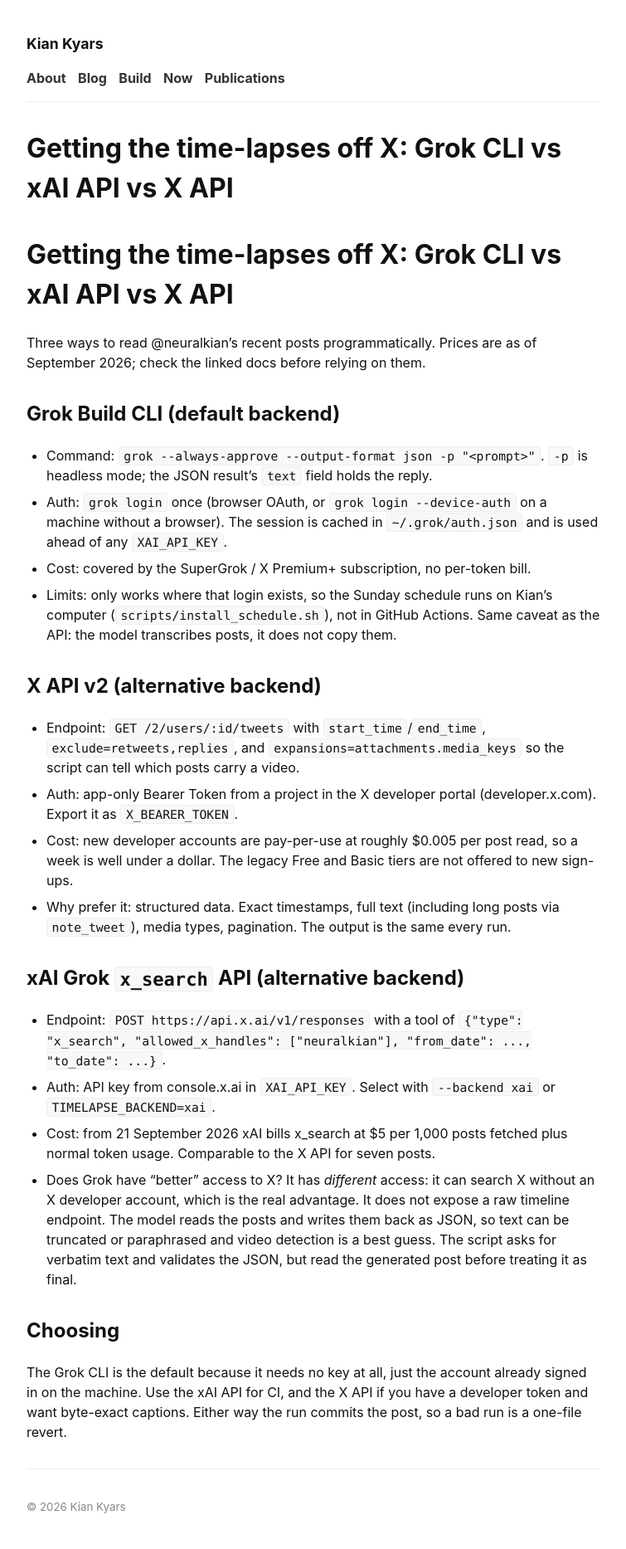
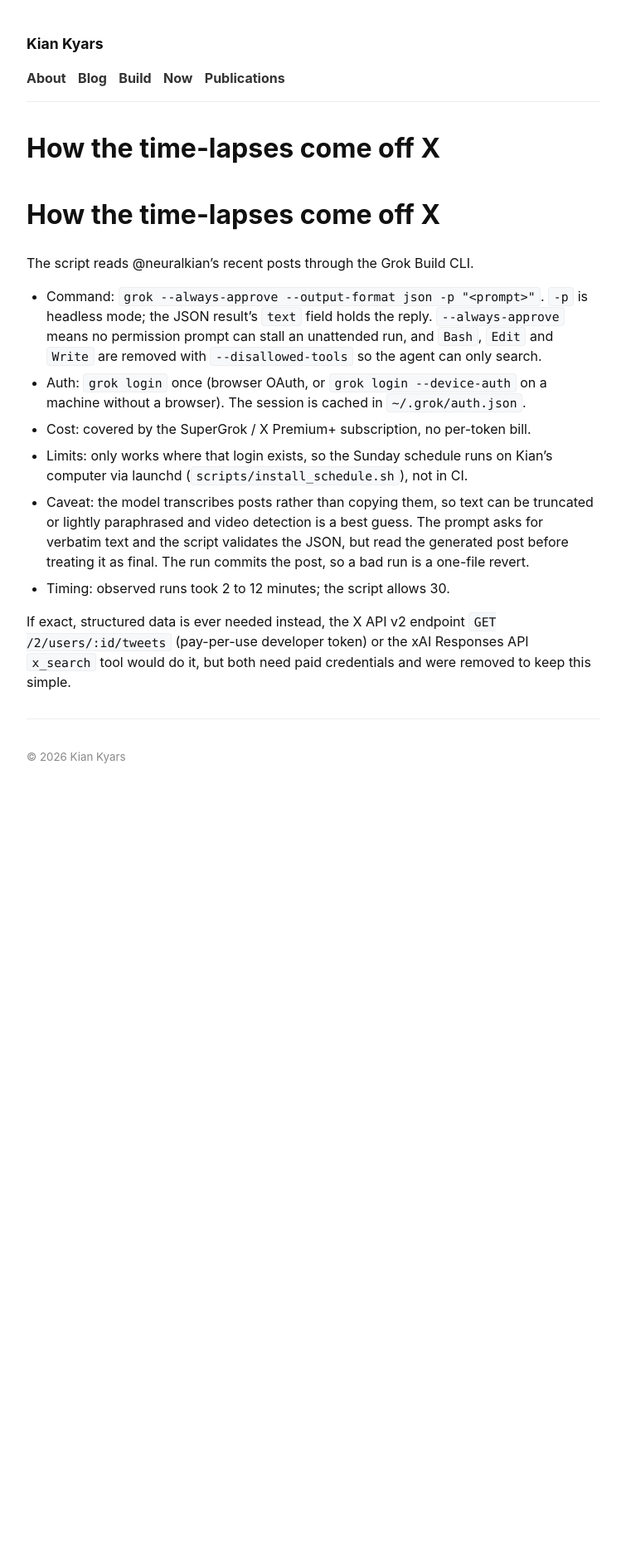
Before and after one commit to kiankyars/kiankyars.github.io, a Jekyll site: the page built from skills/weekly-victories/references/x-access.md, in a window 1280 px wide. Shown: the whole page at 83% size, without its empty margins (262-1017 px from the left). Built offline with Jekyll 4.4.1, drawn with Linux system fonts in a browser that asks for light colours; our own code applies the rules of GitHub Pages for plain Markdown files; after the commit the page ends 963 px from its top, so only the background shows below that.

Commit message:
Simplify weekly victories to the Grok CLI backend and allow 30-minute runs
Co-Authored-By: Claude Fable 5.1 <noreply@anthropic.com>

```diff
--- a/skills/weekly-victories/references/x-access.md
+++ b/skills/weekly-victories/references/x-access.md
@@ -1,52 +1,25 @@
-# Getting the time-lapses off X: Grok CLI vs xAI API vs X API
+# How the time-lapses come off X
 
-Three ways to read @neuralkian's recent posts programmatically. Prices are as
-of September 2026; check the linked docs before relying on them.
-
-## Grok Build CLI (default backend)
+The script reads @neuralkian's recent posts through the Grok Build CLI.
 
 - Command: `grok --always-approve --output-format json -p "<prompt>"`.
   `-p` is headless mode; the JSON result's `text` field holds the reply.
+  `--always-approve` means no permission prompt can stall an unattended run,
+  and `Bash`, `Edit` and `Write` are removed with `--disallowed-tools` so the
+  agent can only search.
 - Auth: `grok login` once (browser OAuth, or `grok login --device-auth` on a
-  machine without a browser). The session is cached in `~/.grok/auth.json`
-  and is used ahead of any `XAI_API_KEY`.
+  machine without a browser). The session is cached in `~/.grok/auth.json`.
 - Cost: covered by the SuperGrok / X Premium+ subscription, no per-token bill.
 - Limits: only works where that login exists, so the Sunday schedule runs on
-  Kian's computer (`scripts/install_schedule.sh`), not in GitHub Actions.
-  Same caveat as the API: the model transcribes posts, it does not copy them.
+  Kian's computer via launchd (`scripts/install_schedule.sh`), not in CI.
+- Caveat: the model transcribes posts rather than copying them, so text can be
+  truncated or lightly paraphrased and video detection is a best guess. The
+  prompt asks for verbatim text and the script validates the JSON, but read
+  the generated post before treating it as final. The run commits the post,
+  so a bad run is a one-file revert.
+- Timing: observed runs took 2 to 12 minutes; the script allows 30.
 
-## X API v2 (alternative backend)
-
-- Endpoint: `GET /2/users/:id/tweets` with `start_time`/`end_time`,
-  `exclude=retweets,replies`, and `expansions=attachments.media_keys` so the
-  script can tell which posts carry a video.
-- Auth: app-only Bearer Token from a project in the X developer portal
-  (developer.x.com). Export it as `X_BEARER_TOKEN`.
-- Cost: new developer accounts are pay-per-use at roughly $0.005 per post
-  read, so a week is well under a dollar. The legacy Free and Basic tiers are
-  not offered to new sign-ups.
-- Why prefer it: structured data. Exact timestamps, full text (including long
-  posts via `note_tweet`), media types, pagination. The output is the same
-  every run.
-
-## xAI Grok `x_search` API (alternative backend)
-
-- Endpoint: `POST https://api.x.ai/v1/responses` with a tool of
-  `{"type": "x_search", "allowed_x_handles": ["neuralkian"], "from_date": ..., "to_date": ...}`.
-- Auth: API key from console.x.ai in `XAI_API_KEY`. Select with
-  `--backend xai` or `TIMELAPSE_BACKEND=xai`.
-- Cost: from 21 September 2026 xAI bills x_search at $5 per 1,000 posts
-  fetched plus normal token usage. Comparable to the X API for seven posts.
-- Does Grok have "better" access to X? It has *different* access: it can search
-  X without an X developer account, which is the real advantage. It does not
-  expose a raw timeline endpoint. The model reads the posts and writes them
-  back as JSON, so text can be truncated or paraphrased and video detection is
-  a best guess. The script asks for verbatim text and validates the JSON, but
-  read the generated post before treating it as final.
-
-## Choosing
-
-The Grok CLI is the default because it needs no key at all, just the account
-already signed in on the machine. Use the xAI API for CI, and the X API if you
-have a developer token and want byte-exact captions. Either way the run
-commits the post, so a bad run is a one-file revert.
+If exact, structured data is ever needed instead, the X API v2 endpoint
+`GET /2/users/:id/tweets` (pay-per-use developer token) or the xAI Responses
+API `x_search` tool would do it, but both need paid credentials and were
+removed to keep this simple.
```
Also changed, not shown: AGENTS.md (+1 -1 lines), skills/weekly-victories/SKILL.md (+6 -9 lines), 1 other file.
